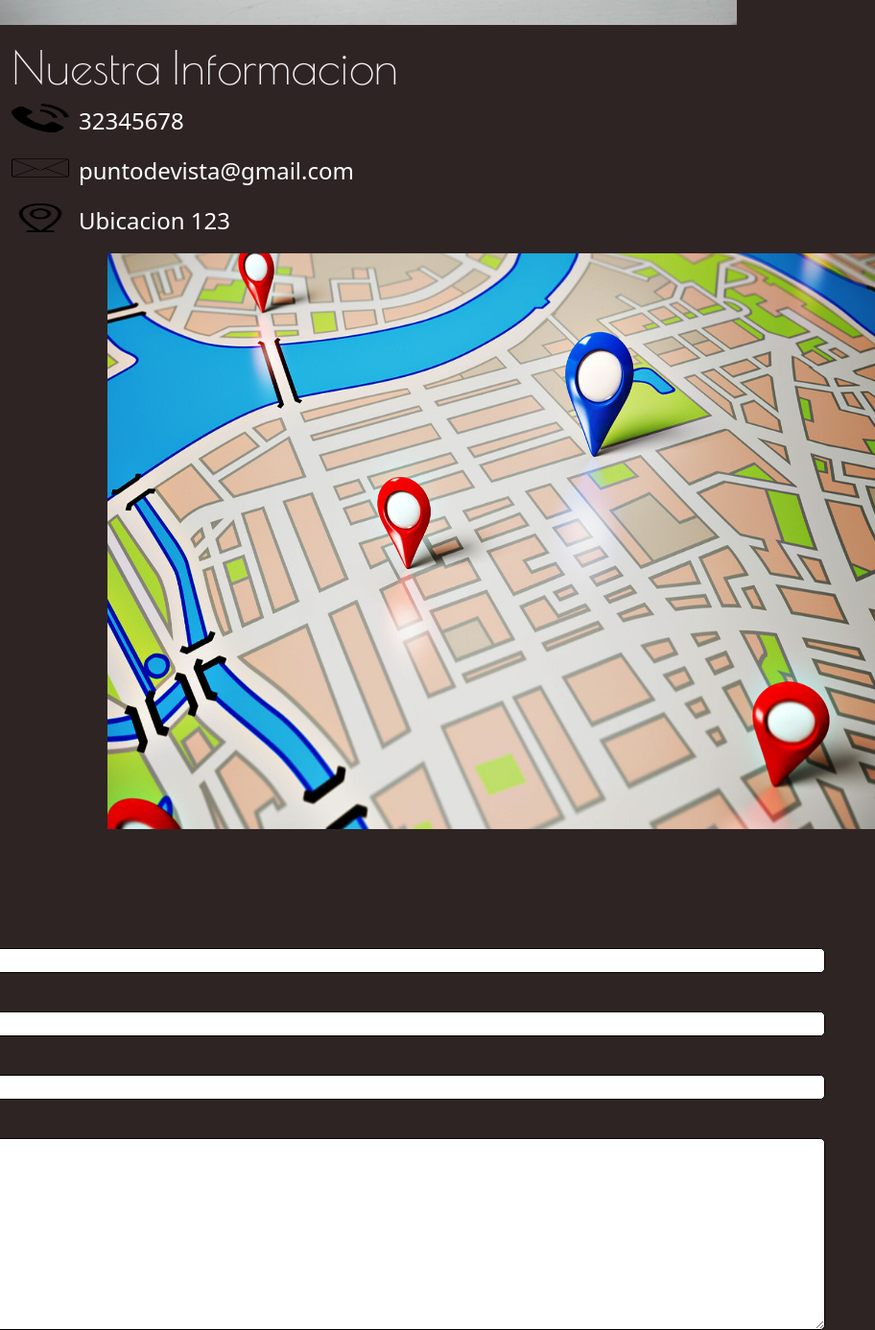
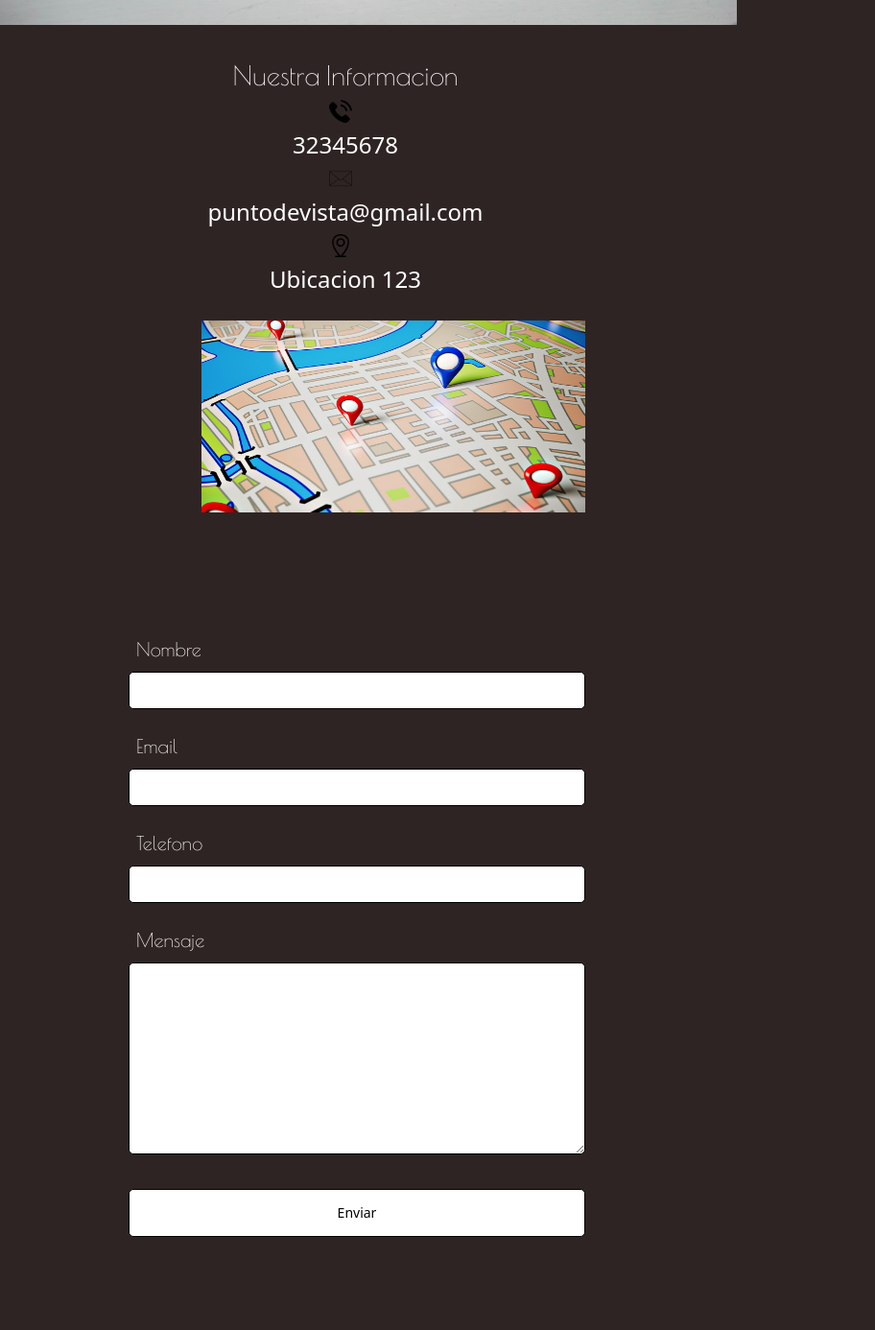
Before and after one commit to lucasromero88/web-punto-de-vista, a plain HTML site: page pages/contactenos.html in a window 768 px wide. Shown: the part 740-2126 px from the top of the page at 96% size, 912 px wide, since content can reach past the window. Drawn offline with nearby package versions, Linux system fonts and the light colour scheme.

Commit message:
archivo contactenos, css, y responsive configurados

```diff
--- a/pages/contactenos.html
+++ b/pages/contactenos.html
@@ -64,11 +64,11 @@
                 <img class="imagen-style" src="../assets/img/fondo-contactenos.jpg" alt="fondo-contactenos">
             </figure>
         </div>
-        <div class="contenedor-informacion container-fluid">
+        <div class="contenedor-informacion container">
             <div class="row">
-                <div class="valores-informacion col-sm-12 col-xl-4">
+                <div class="valores-informacion col-sm-12 col-md-12 col-xl-4">
                     <h1 class="titulo-contacto">Nuestra Informacion</h1>
-                    <div class="section-informacion">
+                    <div class="section-informacion container-fluid">
                         <img class="icono-informacion" src="../assets/logos/telefono.png" alt="telefono">
                         <p>32345678</p>
                         <img class="icono-informacion" src="../assets/logos/carta.png" alt="email">
@@ -77,7 +77,7 @@
                         <p>Ubicacion 123</p>
                     </div>
                 </div>
-                <div class="col-sm-12 col-xl-8">
+                <div class="col-sm-12 col-md-12 col-xl-8">
                     <img class="formato-img-mapa" src="../assets/img/mapa-foto.jpg" alt="mapa-foto">
                 </div>
             </div>
@@ -86,23 +86,23 @@
         <!-- Formulario -->
         <div class="contenedor-formulario">
             <form action="/submit" method="post">
-                <div class="row col-sm-12 mb-3">
+                <div class="row col-sm-12 col-md-12 mb-3">
                     <label for="nombre" class="texto-formulario">Nombre</label>
                     <input type="text" class="campo-formulario" id="nombre" placeholder="">
                 </div>
-                <div class="row col-sm-12 mb-3">
+                <div class="row col-sm-12 col-md-12 mb-3">
                     <label for="email" class="texto-formulario">Email</label>
                     <input type="email" class="campo-formulario" id="email" placeholder="">
                 </div>
-                <div class="row col-sm-12 mb-3">
+                <div class="row col-sm-12 col-md-12 mb-3">
                     <label for="telefono" class="texto-formulario">Telefono</label>
                     <input type="number" class="campo-formulario" id="telefono" placeholder="">
                 </div>
-                <div class="row col-sm-12 mb-3">
+                <div class="row col-sm-12 col-md-12 mb-3">
                     <label for="mensaje" class="texto-formulario">Mensaje</label>
                     <textarea class="campo-textarea" id="mensaje" rows="3"></textarea>
                 </div>
-                <div class="row col-sm-12 mb-3">
+                <div class="row col-sm-12 col-md-12 mb-3">
                     <button type="submit" class="botom-formulario">Enviar</button>
                 </div>
             </form>
--- a/styles/style.css
+++ b/styles/style.css
@@ -260,7 +260,7 @@ h1 {
 }
 
 .formato-img-mapa {
-    width: 800px;
+    width: 600px;
     height: 600px;
     margin-left: 100px;
 }
@@ -482,3 +482,96 @@ h1 {
         background-image: url("../assets/img/icono-lista-menu.png");
     }
 }
+
+@media (min-width: 451px) and (max-width: 1200px) {
+
+    header{
+        margin-top: 0px;
+        margin-bottom: 0px;
+
+    }
+    h1 {
+        font-size: 28px;
+        color: #f1eff4;
+        /* text-transform: uppercase; */
+        font-family: "Poiret One", serif;
+        /* text-align: center; */
+    }
+    /* index */
+    .seccion-1, .seccion-2 {
+        margin: 160px 50px;
+    }
+    .subtitulo {
+        font-size: 24px;
+        margin: 20px 5px;
+    }
+    .seccion-1 p, .seccion-2 p {
+        font-size: 20px;
+    }
+    .linea-horizontal {
+        margin-top: 10px;
+        margin-bottom: 40px;
+    }
+    /* Contactenos */
+    .section-informacion {
+        display: flex;
+        flex-direction: column;
+        align-items: center;
+    }
+
+    .formato-img-mapa {
+        margin-top:  20px;
+        width: 400px;
+        height: 200px;
+        /* align-items: center;
+        width: 500px;
+        height: 300px;
+        margin: auto; */
+    }
+    .icono-informacion {
+        width: 24px; /* Ajusta el tamaño del icono según necesidad */
+        height: auto;
+        margin-right: 10px;
+    }
+    .section-informacion p {
+        display: flex;
+        align-items: center;
+        gap: 10px;
+        margin: 5px 0;
+    }
+    .contenedor-formulario {
+        color: white;
+        display: flex;
+        align-items: center;
+        margin-top: 100px;
+        margin-bottom: 100px;
+        justify-content: center;
+    }
+    .campo-formulario, .campo-textarea {
+        font-size: 14px;
+        width: 100%;
+        padding: 8px;
+    }
+    .texto-formulario {
+        font-size: 20px;
+        width: 100%;
+        padding: 8px;
+        font-family: "Poiret One", serif;
+    }
+    .botom-formulario {
+        font-size: 14px;
+        width: 500px;
+        padding: 8px;
+    }
+    .botom-formulario:hover {
+        color: #ffcc00;
+    }
+    /* footer */
+    .footer-style img {
+        width: 50px;
+        height: 50px;
+    }
+    .footer-contenedor {
+        gap: 50px;
+    }
+}
```
